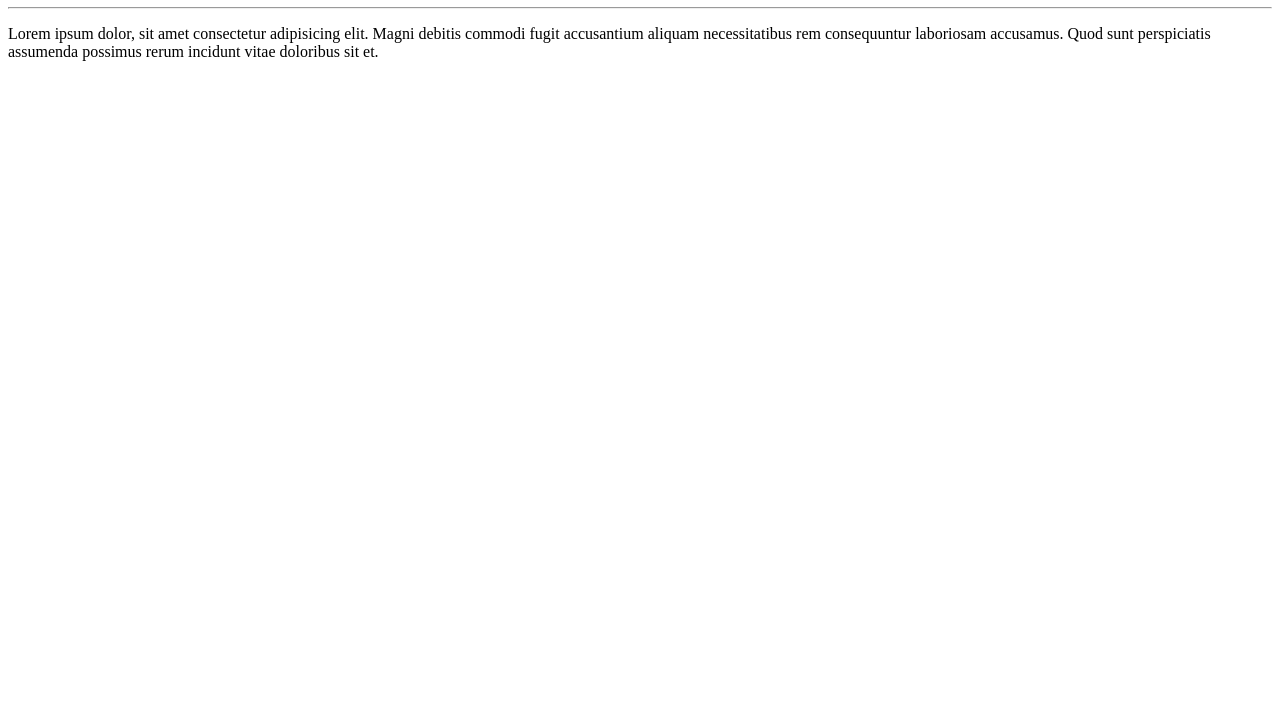
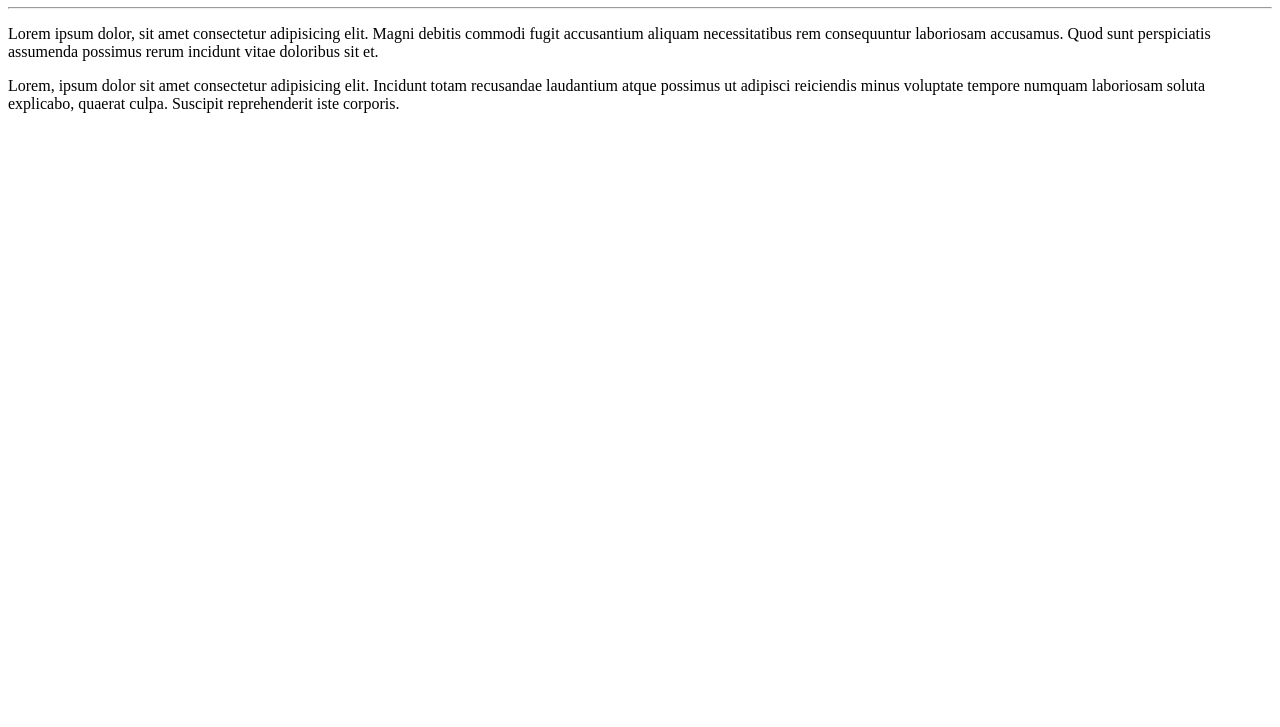
Before and after one commit to Luiz-Fernando-25/Ola-Mundo, a plain HTML site: page site-exemplo/index.html in a window 1280 px wide. Shown: the part 73-800 px from the top of the page. Drawn offline with Linux system fonts and the light colour scheme.

Commit message:
adicionei um parágrafo

```diff
--- a/site-exemplo/index.html
+++ b/site-exemplo/index.html
@@ -9,5 +9,6 @@
     <h1>Olá, Mundo!</h1>
     <hr>
     <p>Lorem ipsum dolor, sit amet consectetur adipisicing elit. Magni debitis commodi fugit accusantium aliquam necessitatibus rem consequuntur laboriosam accusamus. Quod sunt perspiciatis assumenda possimus rerum incidunt vitae doloribus sit et.</p>
+    <p>Lorem, ipsum dolor sit amet consectetur adipisicing elit. Incidunt totam recusandae laudantium atque possimus ut adipisci reiciendis minus voluptate tempore numquam laboriosam soluta explicabo, quaerat culpa. Suscipit reprehenderit iste corporis.</p>
 </body>
 </html>
```
